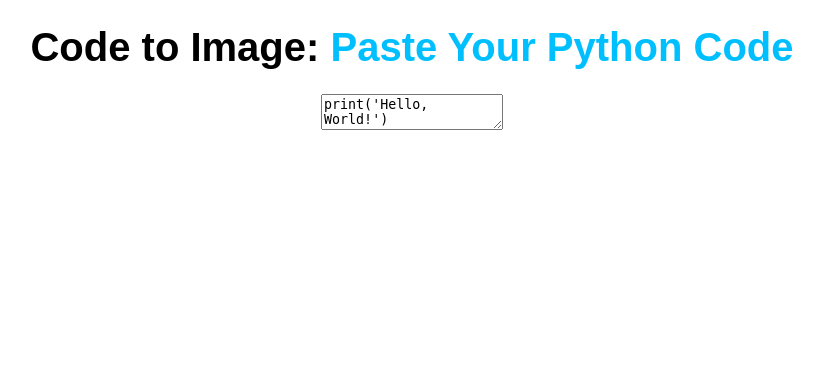
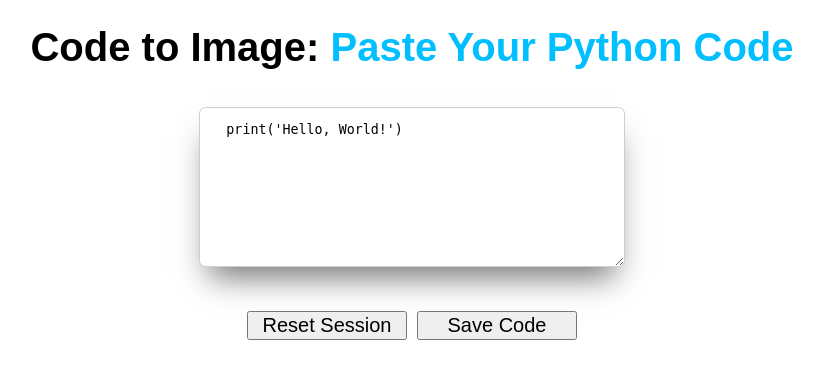
Before and after one commit to apoorv98/code-image-generator, a Flask app: page / in a window 1280 px wide. Shown: the top 379 px of the page, without its empty margins (228-1051 px from the left). Run offline with Flask 3, Linux system fonts and the light colour scheme.

Commit message:
styling the code input page

```diff
--- a/app.py
+++ b/app.py
@@ -1,15 +1,39 @@
 #!/usr/bin/env python3
 
-from flask import Flask, render_template
+from flask import (
+    Flask,
+    redirect,
+    render_template,
+    request,
+    session,
+    url_for,
+)
 
 app = Flask(__name__)
+app.secret_key = "2e9ac41b1e0b66a8d93d66400e2300c4b4c2953f"
 
 PLACEHOLDER_CODE = "print('Hello, World!')"
 
 @app.route("/", methods=["GET"])
 def code():
+    if session.get("code") is None:
+        session["code"] = PLACEHOLDER_CODE
+    lines = session["code"].split("\n")
     context = {
         "message": "Paste Your Python Code",
-        "code": PLACEHOLDER_CODE,
+        "code": session["code"],
+        "num_lines": len(lines),
+        "max_chars": len(max(lines, key=len)),
     }
     return render_template("code_input.html", **context)
+
+@app.route("/save_code", methods=["POST"])
+def save_code():
+    session["code"] = request.form.get("code")
+    return redirect(url_for("code"))
+
+@app.route("/reset_session", methods=["POST"])
+def reset_session():
+    session.clear()
+    session["code"] = PLACEHOLDER_CODE
+    return redirect(url_for("code"))
--- a/static/styles.css
+++ b/static/styles.css
@@ -30,3 +30,33 @@ h1 a {
 span {
     color: deepskyblue;
 }
+
+button,
+select {
+    cursor: pointer;
+    font-size: 100%;
+    margin: 0.25em;
+    min-width: 8em;
+}
+
+.controls {
+    margin: 1em 0;
+    display: flex;
+    justify-content: center;
+    align-items: center;
+    flex-wrap: wrap;
+}
+
+.code {
+    font-family: monospace;
+    box-shadow: #767676 0px 20px 30px -10px;
+    border-radius: 0.5em;
+    padding: 1em 2em;
+    min-width: 32em;
+    max-width: 100%;
+    min-height: 12em;
+    text-align: left;
+    border: 1px solid #cecece;
+    margin: 1em;
+    line-height: 1.4em;
+}
--- a/templates/code_input.html
+++ b/templates/code_input.html
@@ -7,11 +7,25 @@
 {% endblock title %}
 
 {% block content %}
+<style>
+    .code_{
+    min-height: calc({{ num_lines }}em * 1.5 + 2 * 1em);
+    min-width: calc({{ max_chars }}ch + 4 * 2em);
+    }
+</style>
 <form>
     <textarea
         class="code"
         name="code"
         placeholder="Paste your Python code here"
     >{{ code }}</textarea>
+    <div class="controls">
+        <button formmethod="post" formaction="{{ url_for('reset_session') }}">
+            Reset Session
+        </button>
+        <button formmethod="post" formaction="{{ url_for('save_code') }}">
+            Save Code
+        </button>
+    </div>
 </form>
 {% endblock content %}
```
